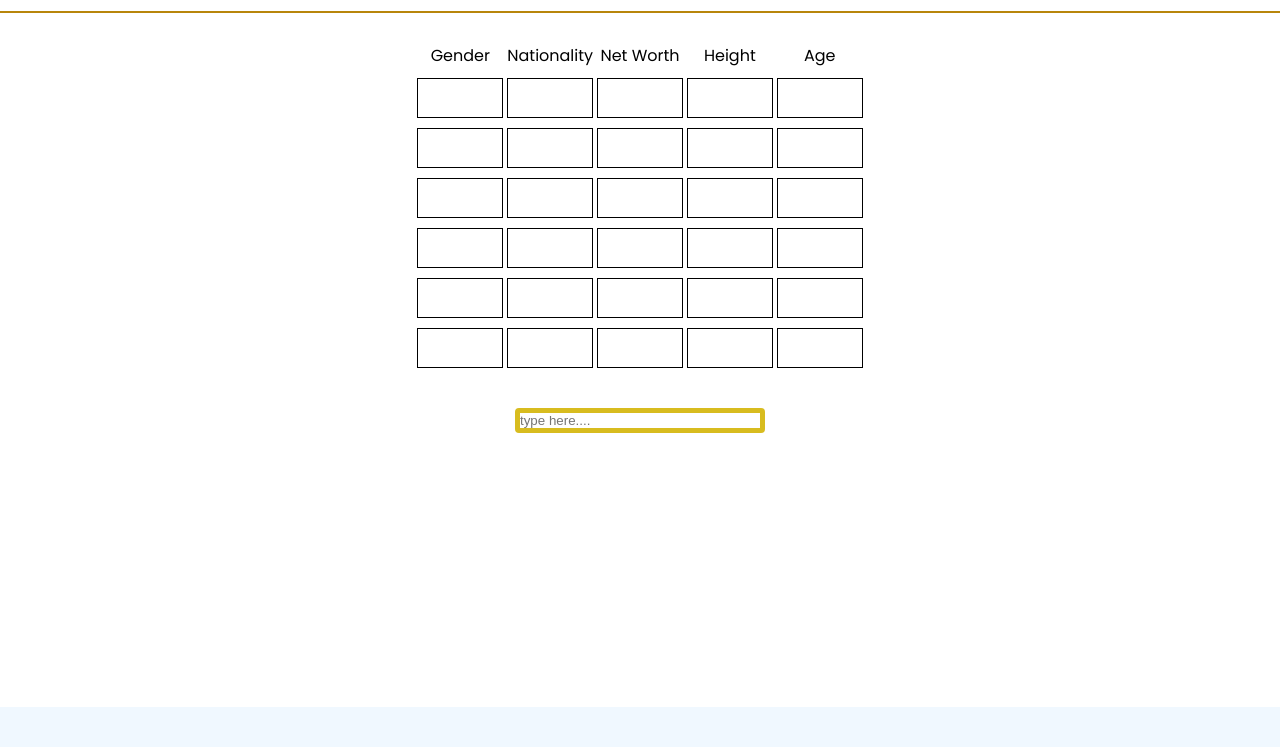
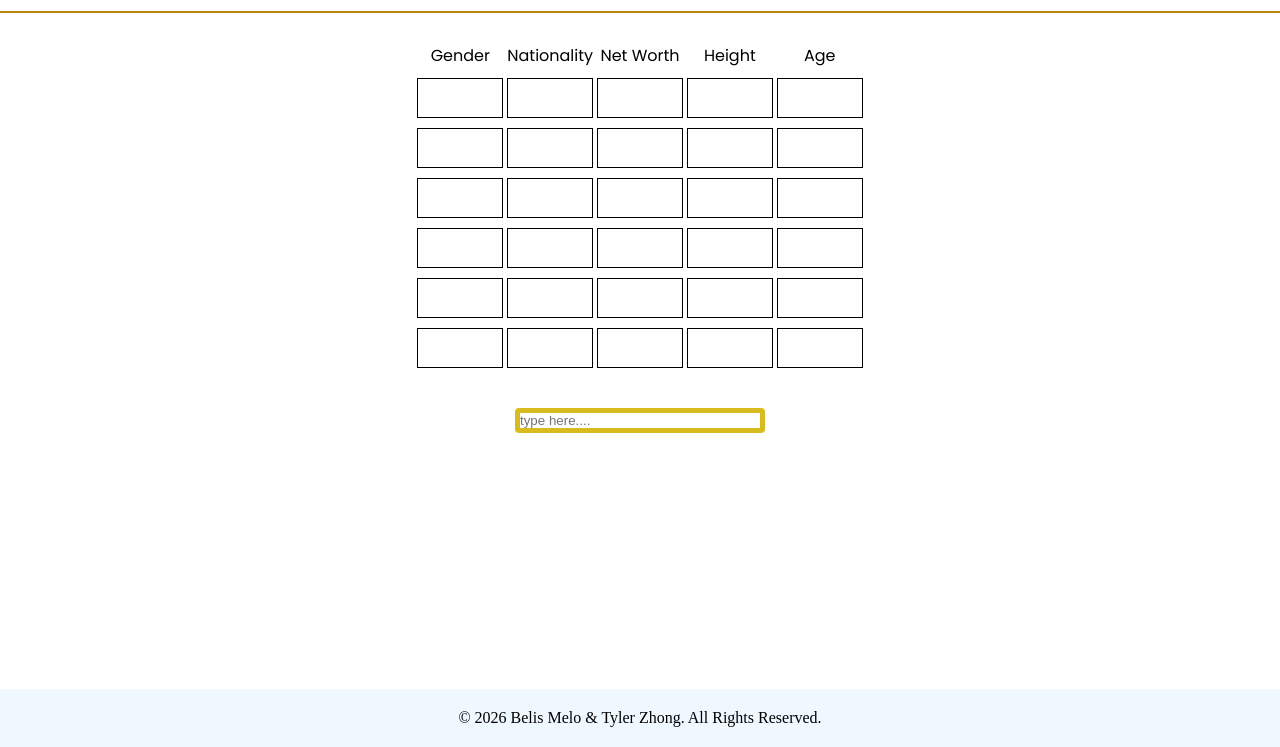
Before and after one commit to Bmelo25/FinalProject2026, a plain HTML site: page Project/index.html in a window 1280 px wide. Shown: the part 53-800 px from the top of the page. Drawn offline with Linux system fonts and the light colour scheme; no server answers.

Commit message:
Addefd footer to bottom. Project complete!

```diff
--- a/Project/index.html
+++ b/Project/index.html
@@ -107,7 +107,7 @@
 
 
         <footer>
-          <p></p>
+          <p>© 2026 Belis Melo & Tyler Zhong. All Rights Reserved.</p>
         </footer>
 </body>
 </html>
```
